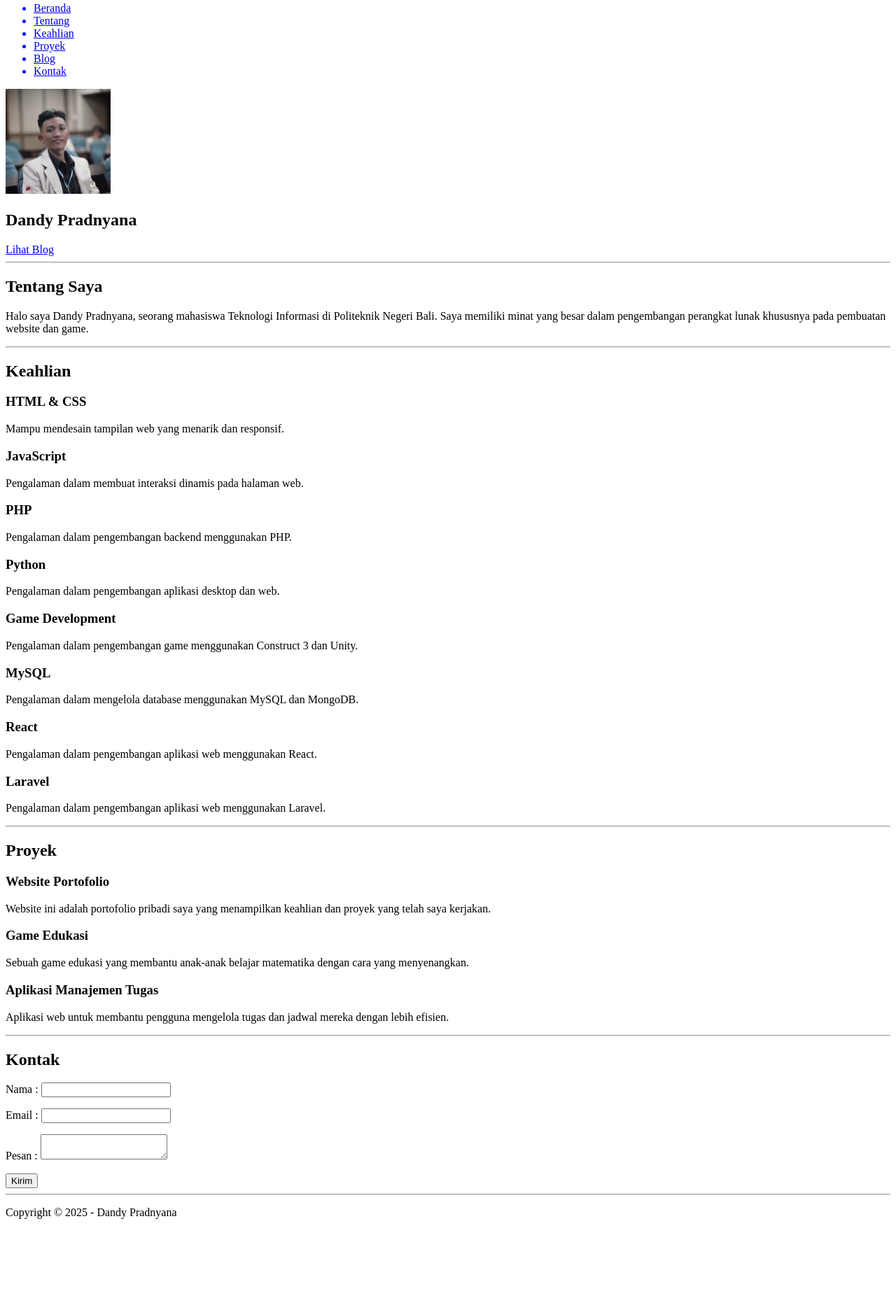
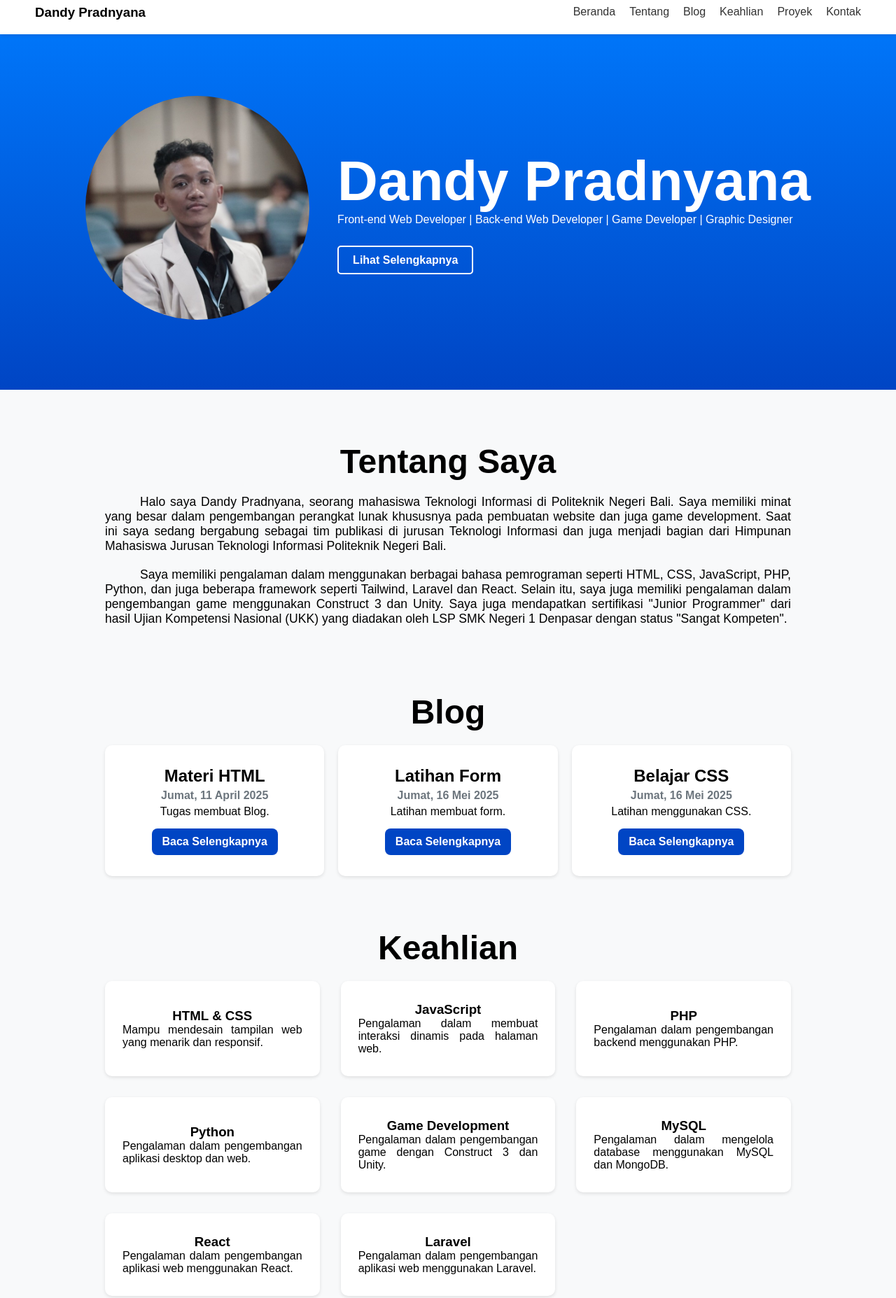
Before and after one commit to dndyprd/tugas-portofolio, a plain HTML site: page index.html in a window 1280 px wide. Shown: the part 13-1868 px from the top of the page at 70% size. Before the commit the page ends 1771 px from the top, so only its background shows below. Drawn offline with Linux system fonts and the light colour scheme.

Commit message:
Update CSS Home

```diff
--- /dev/null
+++ b/assets/style.css
@@ -0,0 +1,301 @@
+*{
+    margin: 0;
+    padding: 0;
+    box-sizing: border-box;
+    font-family: 'Poppins', sans-serif;
+}
+
+/* NAVIGATION */
+nav{
+    display: flex;
+    justify-content: space-between;
+    align-items: center;
+    padding: 20px 50px;
+    background-color: #fff;
+    box-shadow: 0 2px 5px rgba(0, 0, 0, 0.1);
+    width: 100vw;
+    position: fixed;
+}
+
+nav ul{
+    display: flex;
+    list-style: none;
+    gap: 20px;
+}
+
+nav ul a{
+    text-decoration: none;
+    color: #333;
+}
+
+nav ul a:hover{
+    color: #007BFF;
+}
+
+nav ul a::after{
+    content: '';
+    display: block;
+    width: 0;
+    height: 2px;
+    background: #007BFF;
+    transition: width .3s;
+}
+
+nav ul a:hover::after{
+    width: 100%;
+}
+
+/* BERANDA SECTION */
+.beranda{
+    background: linear-gradient(#007BFF, #0045c4);
+    background-size: cover;
+    background-position: center;
+    display: flex;
+    justify-content: center;
+    align-items: center;
+    padding: 150px 0 100px;
+}
+
+.beranda .container{
+    display: flex;
+    justify-content: center;
+    align-items: center;
+    color: #fff;
+}
+
+.beranda .container img{
+    width: 25vw;
+    border-radius: 50%;
+    margin-right: 40px;
+}
+
+.beranda .container h1{
+    font-size: 5rem;
+}
+
+.beranda .container p{
+    font-size: 1rem;
+}
+
+.beranda .btn{
+    margin-top: 40px;
+}
+
+.beranda .btn a{
+    padding: 10px 20px;
+    border-radius: 5px;
+    border: 2px solid #fff;
+    text-decoration: none;
+    font-weight: bold;
+    color: #fff;
+}
+
+.beranda .btn a:hover{
+    background-color: #fff;
+    color: #007BFF;
+}
+
+/* BLOG SECTION */
+.blog{
+    padding: 0px 150px;
+    background-color: #f8f9fa;
+}
+
+.blog h2{
+    text-align: center;
+    font-size: 3rem;
+    margin-bottom: 20px;
+}
+
+.blog .content{
+    display: grid;
+    grid-template-columns: repeat(auto-fit, minmax(300px, 1fr));
+    gap: 20px;
+}
+
+.blog .content .box{
+    background-color: #fff;
+    border-radius: 10px;
+    padding: 30px 25px;
+    box-shadow: 0 2px 5px rgba(0, 0, 0, 0.1);
+    display: flex;
+    flex-direction: column;
+    justify-content: center;
+    align-items: center;
+}
+
+.blog .content h3{
+    font-size: 1.5rem;
+}
+
+.blog .content h5{
+    font-size: 1rem;
+    color: #6c757d;
+    margin : 5px 0;
+}
+
+.blog .content p{
+    text-align: justify;
+    font-size: 1rem;
+}
+
+.blog .content a{
+    text-decoration: none;
+    background: #0045c4;
+    color: #fff;
+    border-radius: 8px;
+    padding: 10px 15px;
+    font-weight: bold;
+    margin-top: 15px;
+}
+
+/* KEAHLIAN SECTION */
+.keahlian{
+    padding: 75px 150px;
+    background: #f8f9fa;
+}
+
+.keahlian h2{
+    text-align: center;
+    font-size: 3rem;
+    margin-bottom: 20px;
+}
+
+.keahlian .content{
+    display: grid;
+    grid-template-columns: repeat(auto-fit, minmax(300px, 1fr));
+    gap: 30px;
+}
+
+.keahlian .content .box{
+    background-color: #fff;
+    border-radius: 10px;
+    padding: 30px 25px;
+    box-shadow: 0 2px 5px rgba(0, 0, 0, 0.1);
+    display: flex;
+    flex-direction: column;
+    justify-content: center;
+    align-items: center;
+}
+
+.keahlian .content p {
+    font-size: 1rem;
+    text-align: justify;
+}
+
+/* PROYEK */
+.proyek{
+    padding: 0px 150px 150px;
+    background-color: #f8f9fa;
+}
+
+.proyek h2{
+    text-align: center;
+    font-size: 3rem;
+    margin-bottom: 20px;
+}
+
+.proyek .content{
+    display: grid;
+    grid-template-columns: repeat(auto-fit, minmax(300px, 1fr));
+    gap: 20px;
+}
+
+.proyek .content .box{
+    background-color: #fff;
+    border-radius: 10px;
+    padding: 30px 25px;
+    box-shadow: 0 2px 5px rgba(0, 0, 0, 0.1);
+    display: flex;
+    flex-direction: column;
+    justify-content: center;
+    align-items: center;
+}
+
+/* TENTANG SECTION */
+.tentang{
+    padding: 75px 150px;
+    background-color: #f8f9fa;
+}
+
+.tentang h2{
+    text-align: center;
+    font-size: 3rem;
+    margin-bottom: 20px;
+}
+
+.tentang p{
+    text-align: justify;
+    font-size: 1.1rem;
+    margin-bottom: 20px;
+    text-indent: 50px;
+}
+
+/* KONTAK SECTION */
+.kontak{
+    background: #0d0421;
+    color: #fff;
+}
+
+.kontak .container{
+    padding: 75px 150px;
+    display: flex;
+    flex-direction: column;
+    justify-content: center;
+    align-items: center;
+}
+
+.kontak h2{
+    text-align: center;
+    font-size: 3rem;
+    margin-bottom: 20px;
+}
+
+.kontak .form p{
+    font-size: 1.1rem;
+    margin: 8px 0;
+}
+
+.kontak .form input{
+    width: 40vw;
+    padding: 5px;
+    border-radius: 5px;
+    border: none;
+    outline: none;
+}
+
+.kontak .form textarea{
+    width: 40vw;
+    height: 8vw;
+    padding: 5px;
+    border-radius: 5px;
+    border: none;
+    outline: none;
+    resize: none;
+}
+
+.kontak button{
+    padding: 10px 20px;
+    border-radius: 5px;
+    margin-top: 20px;
+    border: none;
+    background-color: #007BFF;
+    color: #fff;
+    font-weight: bold;
+    cursor: pointer;
+}
+
+.kontak button:hover{
+    background-color: #0056b3;
+}
+
+.kontak .content{
+    display: flex;
+    justify-content: space-between;
+    align-items: center;
+}
+
+.kontak .cc{
+    text-align: center;
+    padding-bottom: 20px;
+}
--- /dev/null
+++ b/blog/belajar-css/style.css
@@ -0,0 +1,22 @@
+    h1 {
+        color: blue;
+        font-size: 50px;
+    }
+    h2{
+        color: green;
+        font-size: 30px;
+        font-family: 'Courier New', Courier, monospace;
+    }
+    p {
+        color: red;
+        font-size: 20px;
+    }
+    button {
+        background-color: blue;
+        color: white;
+        font-size: 20px;
+        padding: 10px 20px;
+        border: none;
+        border-radius: 5px;
+        cursor: pointer;
+    }
--- a/index.html
+++ b/index.html
@@ -1,24 +1,29 @@
 <!DOCTYPE html>
 <html lang="en">
+
 <head>
-    <meta charset="UTF-8">
-    <meta name="viewport" content="width=device-width, initial-scale=1.0">
+    <meta charset="UTF-8" />
+    <meta name="viewport" content="width=device-width, initial-scale=1.0" />
     <title>Dandy Pradnyana</title>
-    <link rel="stylesheet" href="style.css">
+    <link rel="stylesheet" href="./assets/style.css" />
 </head>
+
 <body>
     <nav>
+        <div class="logo">
+            <h3>Dandy Pradnyana</h3>
+        </div>
         <ul>
             <a href="#beranda">
                 <li>Beranda</li>
             </a><a href="#tentang">
                 <li>Tentang</li>
+            </a><a href="#blog">
+                <li>Blog</li>
             </a><a href="#keahlian">
                 <li>Keahlian</li>
             </a><a href="#proyek">
                 <li>Proyek</li>
-            </a><a href="./blog.html">
-                <li>Blog</li>
             </a><a href="#kontak">
                 <li>Kontak</li>
             </a>
@@ -26,91 +31,171 @@
     </nav>
     <section class="beranda" id="beranda">
         <div class="container">
-            <img src="assets/profile.jpg" alt="Dandy Pradnyana" width="150px">
-            <h1>Dandy Pradnyana</h1>
-            <a href="./blog.html" class="btn">Lihat Blog</a>
-        </div>
-    </section>
-    <hr>
-    <section class="tentang" id="tentang">
-        <div class="container">
-            <h2>Tentang Saya</h2>
-            <p>Halo saya Dandy Pradnyana, seorang mahasiswa Teknologi Informasi di Politeknik Negeri Bali. Saya memiliki minat yang besar dalam pengembangan perangkat lunak khususnya pada pembuatan website dan game.</p>
-        </div>
-    </section>
-    <hr>
-    <section class="keahlian" id="keahlian">
-        <div class="container">
-            <h2>Keahlian</h2>
-            <div class="keahlian-list">
-                <div class="keahlian-item">
-                    <h3>HTML & CSS</h3>
-                    <p>Mampu mendesain tampilan web yang menarik dan responsif.</p>
-                </div>
-                <div class="keahlian-item">
-                    <h3>JavaScript</h3>
-                    <p>Pengalaman dalam membuat interaksi dinamis pada halaman web.</p>
-                </div>
-                <div class="keahlian-item">
-                    <h3>PHP</h3>
-                    <p>Pengalaman dalam pengembangan backend menggunakan PHP.</p>
-                </div>
-                <div class="keahlian-item">
-                    <h3>Python</h3>
-                    <p>Pengalaman dalam pengembangan aplikasi desktop dan web.</p>
-                </div>
-                <div class="keahlian-item">
-                    <h3>Game Development</h3>
-                    <p>Pengalaman dalam pengembangan game menggunakan Construct 3 dan Unity.</p>
-                </div>
-                <div class="keahlian-item">
-                    <h3>MySQL</h3>
-                    <p>Pengalaman dalam mengelola database menggunakan MySQL dan MongoDB.</p>
-                </div>
-                <div class="keahlian-item">
-                    <h3>React</h3>
-                    <p>Pengalaman dalam pengembangan aplikasi web menggunakan React.</p>
-                </div>
-                <div class="keahlian-item">
-                    <h3>Laravel</h3>
-                    <p>Pengalaman dalam pengembangan aplikasi web menggunakan Laravel.</p>
+            <img src="assets/profile.jpg" alt="Dandy Pradnyana" width="150px" />
+            <div class="content">
+                <h1>Dandy Pradnyana</h1>
+                <p>
+                    Front-end Web Developer | Back-end Web Developer | Game
+                    Developer | Graphic Designer
+                </p>
+                <div class="btn">
+                    <a href="#tentang">Lihat Selengkapnya</a>
                 </div>
             </div>
         </div>
     </section>
-    <hr>
-    <section class="proyek" id="proyek">
+    <section class="tentang" id="tentang">
         <div class="container">
-            <h2>Proyek</h2>
-            <div class="proyek-list">
-                <div class="proyek-item">
-                    <h3>Website Portofolio</h3>
-                    <p>Website ini adalah portofolio pribadi saya yang menampilkan keahlian dan proyek yang telah saya kerjakan.</p>
+            <h2>Tentang Saya</h2>
+            <p>
+                Halo saya Dandy Pradnyana, seorang mahasiswa Teknologi Informasi di Politeknik Negeri Bali. Saya
+                memiliki minat yang besar dalam pengembangan perangkat lunak khususnya pada pembuatan website dan juga
+                game development. Saat ini saya sedang bergabung sebagai tim publikasi di jurusan Teknologi Informasi
+                dan juga menjadi bagian dari Himpunan Mahasiswa Jurusan Teknologi Informasi Politeknik Negeri Bali.
+            </p>
+            <p>
+                Saya memiliki pengalaman dalam menggunakan berbagai bahasa pemrograman seperti HTML, CSS, JavaScript,
+                PHP, Python, dan juga beberapa framework seperti Tailwind, Laravel dan React. Selain itu, saya juga
+                memiliki pengalaman dalam pengembangan game menggunakan Construct 3 dan Unity. Saya juga mendapatkan
+                sertifikasi "Junior Programmer" dari hasil Ujian Kompetensi Nasional (UKK) yang diadakan oleh LSP SMK
+                Negeri 1 Denpasar dengan status "Sangat Kompeten".
+            </p>
+        </div>
+    </section>
+    <section class="blog" id="blog">
+        <div class="container">
+            <h2>Blog</h2>
+            <div class="content">
+                <div class="box">
+                    <h3>Materi HTML</h3>
+                    <h5>Jumat, 11 April 2025</h5>
+                    <p>Tugas membuat Blog.</p>
+                    <a href="./blog/materi-html.html">Baca Selengkapnya</a>
                 </div>
-                <div class="proyek-item">
-                    <h3>Game Edukasi</h3>
-                    <p>Sebuah game edukasi yang membantu anak-anak belajar matematika dengan cara yang menyenangkan.</p>
+                <div class="box">
+                    <h3>Latihan Form</h3>
+                    <h5>Jumat, 16 Mei 2025</h5>
+                    <p>Latihan membuat form.</p>
+                    <a href="./blog/form.html">Baca Selengkapnya</a>
                 </div>
-                <div class="proyek-item">
-                    <h3>Aplikasi Manajemen Tugas</h3>
-                    <p>Aplikasi web untuk membantu pengguna mengelola tugas dan jadwal mereka dengan lebih efisien.</p>
+                <div class="box">
+                    <h3>Belajar CSS</h3>
+                    <h5>Jumat, 16 Mei 2025</h5>
+                    <p>Latihan menggunakan CSS.</p>
+                    <a href="./blog/belajar-css/index.html">Baca Selengkapnya</a>
                 </div>
             </div>
         </div>
     </section>
-    <hr>
+    <section class="keahlian" id="keahlian">
+        <div class="container">
+            <h2>Keahlian</h2>
+            <div class="content">
+                <div class="box">
+                    <h3>HTML & CSS</h3>
+                    <p>
+                        Mampu mendesain tampilan web yang menarik dan responsif.
+                    </p>
+                </div>
+                <div class="box">
+                    <h3>JavaScript</h3>
+                    <p>
+                        Pengalaman dalam membuat interaksi dinamis pada halaman
+                        web.
+                    </p>
+                </div>
+                <div class="box">
+                    <h3>PHP</h3>
+                    <p>
+                        Pengalaman dalam pengembangan backend menggunakan PHP.
+                    </p>
+                </div>
+                <div class="box">
+                    <h3>Python</h3>
+                    <p>
+                        Pengalaman dalam pengembangan aplikasi desktop dan web.
+                    </p>
+                </div>
+                <div class="box">
+                    <h3>Game Development</h3>
+                    <p>
+                        Pengalaman dalam pengembangan game dengan Construct
+                        3 dan Unity.
+                    </p>
+                </div>
+                <div class="box">
+                    <h3>MySQL</h3>
+                    <p>
+                        Pengalaman dalam mengelola database menggunakan MySQL
+                        dan MongoDB.
+                    </p>
+                </div>
+                <div class="box">
+                    <h3>React</h3>
+                    <p>
+                        Pengalaman dalam pengembangan aplikasi web menggunakan
+                        React.
+                    </p>
+                </div>
+                <div class="box">
+                    <h3>Laravel</h3>
+                    <p>
+                        Pengalaman dalam pengembangan aplikasi web menggunakan
+                        Laravel.
+                    </p>
+                </div>
+            </div>
+        </div>
+    </section>
+    <section class="proyek" id="proyek">
+        <div class="container">
+            <h2>Proyek</h2>
+            <div class="content">
+                <div class="box">
+                    <h3>Website Portofolio</h3>
+                    <p>
+                        Website ini adalah portofolio pribadi saya yang
+                        menampilkan keahlian dan proyek yang telah saya
+                        kerjakan.
+                    </p>
+                </div>
+                <div class="box">
+                    <h3>Game Edukasi</h3>
+                    <p>
+                        Sebuah game edukasi yang membantu anak-anak belajar
+                        matematika dengan cara yang menyenangkan.
+                    </p>
+                </div>
+                <div class="box">
+                    <h3>Aplikasi Manajemen Tugas</h3>
+                    <p>
+                        Aplikasi web untuk membantu pengguna mengelola tugas dan
+                        jadwal mereka dengan lebih efisien.
+                    </p>
+                </div>
+            </div>
+        </div>
+    </section>
+    <hr />
     <section class="kontak" id="kontak">
         <div class="container">
             <h2>Kontak</h2>
-            <form action="">
-                <p>Nama : <input type="text" name="nama"></p>
-                <p>Email : <input type="email" name="email"></p>
-                <p>Pesan : <textarea name="pesan"></textarea></p>
-                <button>Kirim</button>
-            </form>
+            <div class="form">
+                <form action="">
+                    <p>Nama : </p>
+                    <input type="text" name="nama" />
+                    <p>Email : </p>
+                    <input type="email" name="email" />
+                    <p>Pesan : </p>
+                    <textarea name="pesan"></textarea><br>
+                    <button>Kirim</button>
+                </form>
+            </div>
+        </div>
+        <div class="cc">
+            <p>Copyright © 2025 - Dandy Pradnyana</p>
         </div>
     </section>
-    <hr>
-    <p>Copyright © 2025 - Dandy Pradnyana</p>
 </body>
+
 </html>
```
Also changed, not shown: blog.html (deleted, +0 -33 lines), blog/belajar-css/index.html (added, +17 -0 lines), blog/blog2.html (deleted, +0 -11 lines), blog/blog3.html (deleted, +0 -11 lines), blog/form.html (added, +37 -0 lines), blog/materi-html.html (renamed from blog/blog1.html, +1 -1 lines), blog/style.css (renamed from style.css).
